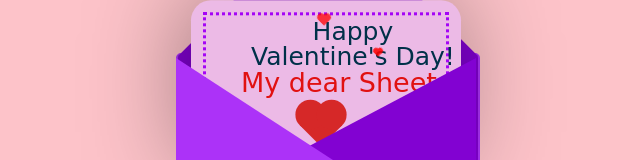
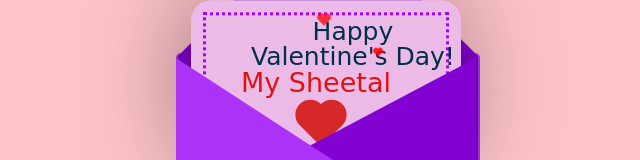
Before and after one commit to ROFABS/greeting-card, a plain HTML site: page index.html in a window 1280 px wide. Shown: the part 298-458 px from the top of the page, without its empty margins (312-952 px from the left). Drawn offline with Linux system fonts and the light colour scheme.

Commit message:
Update index.html

```diff
--- a/index.html
+++ b/index.html
@@ -14,7 +14,7 @@
           <div class="front"></div>
         <div class="card">
          <div class="text">Happy</br>Valentine's Day!</div>
-         <div class="texts">My dear Sheetal</div>
+         <div class="texts">My Sheetal</div>
          <div class="heart"</div>
         </div>
 
```
